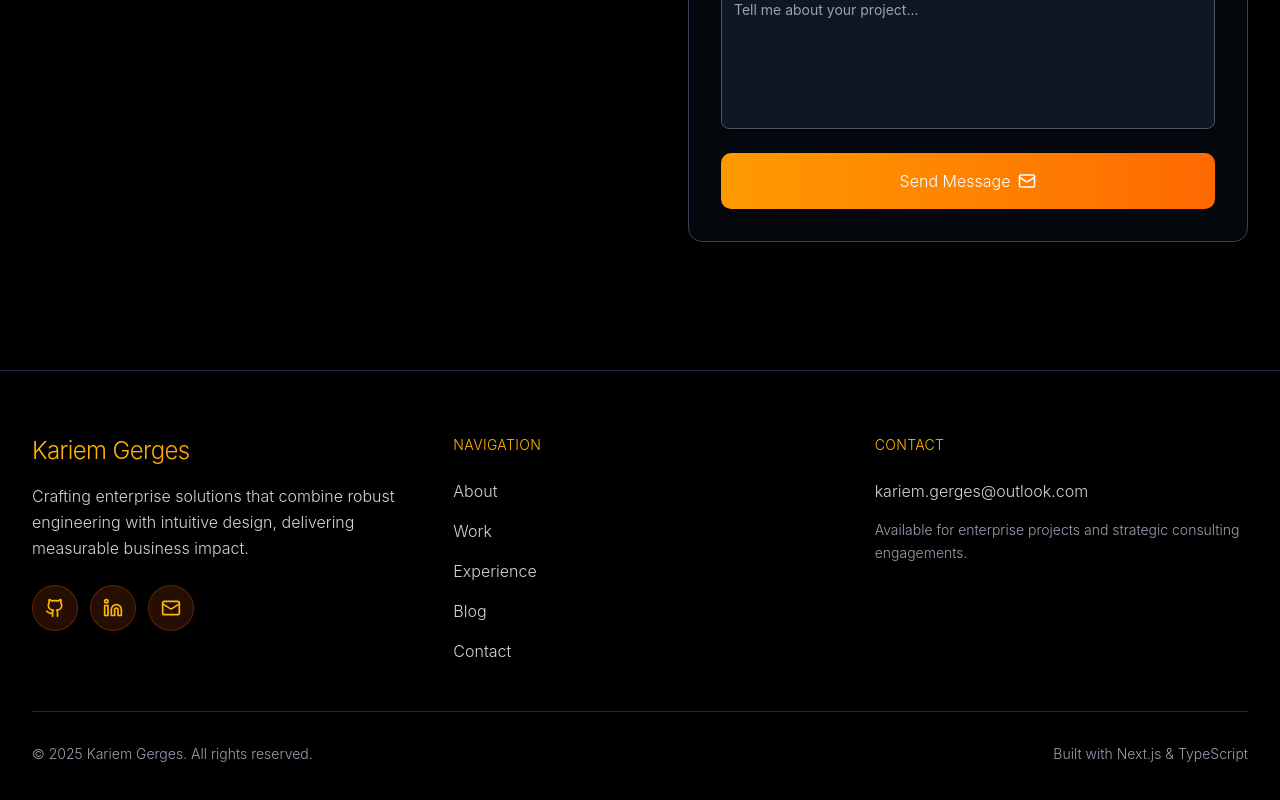
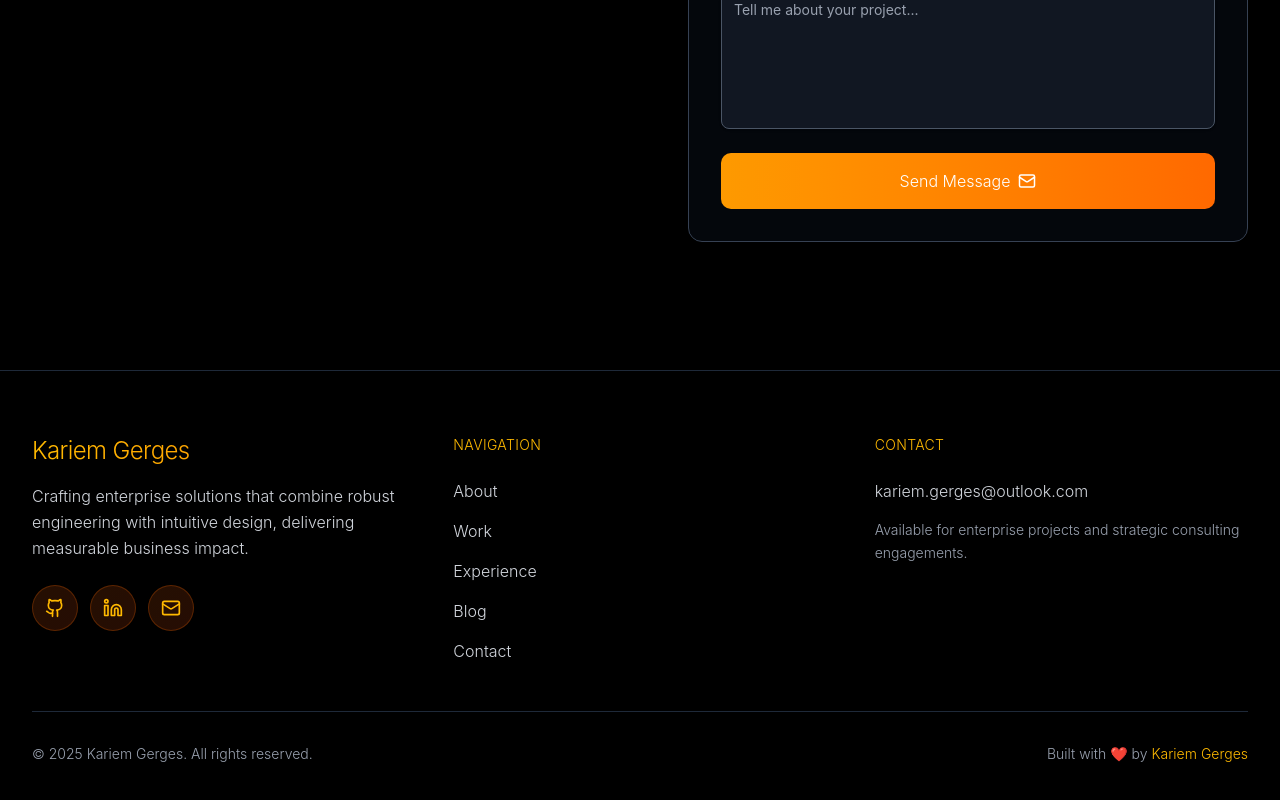
Before and after one commit to kariemGerges/portfolioNext, a Next.js app: page / in a window 1280 px wide. Shown: the part 6769-7569 px from the top of the page. Built offline with nearby package versions, Linux system fonts and the light colour scheme; no server answers; the database is empty.

Commit message:
fix footer

```diff
--- a/src/app/components/Footer.tsx
+++ b/src/app/components/Footer.tsx
@@ -182,7 +182,8 @@ export const Footer: React.FC<PortfolioFooterProps> = ({ ownerName }) => {
                             }}
                             className="text-sm text-gray-400 font-light"
                         >
-                            Built with Next.js & TypeScript
+                            Built with ❤️ by
+                            <a href="https://kariemgerges.vercel.app" className="text-amber-400 hover:text-amber-300 transition-colors"> Kariem Gerges</a>
                         </motion.div>
                     </div>
                 </div>
--- a/src/app/layout.tsx
+++ b/src/app/layout.tsx
@@ -1,6 +1,6 @@
-import type { Metadata } from "next";
+import { Metadata } from "next";
 import "./globals.css";
-import Header from "./components/Header";
+import Header from "@/app/components/Header";
 import { Footer } from "./components/Footer";
 import { Toaster } from '@/app/components/ui/sonner';
 
--- a/src/app/pages/work/page.tsx
+++ b/src/app/pages/work/page.tsx
@@ -180,7 +180,7 @@ const projects = [
     {
         id: 11,
         title: 'WatchMe',
-        image: '/watchme-homepage.png',
+        image: '/watchme.png',
         alt: 'WatchMe Luxury Watch E-Commerce Platform',
         webSite: 'https://watchme-eight-omega.vercel.app/',
         githubUrl: 'https://github.com/kariemGerges/watchme',
```
Also changed, not shown: 1 other file (tests, documents, lock files or other folders).
